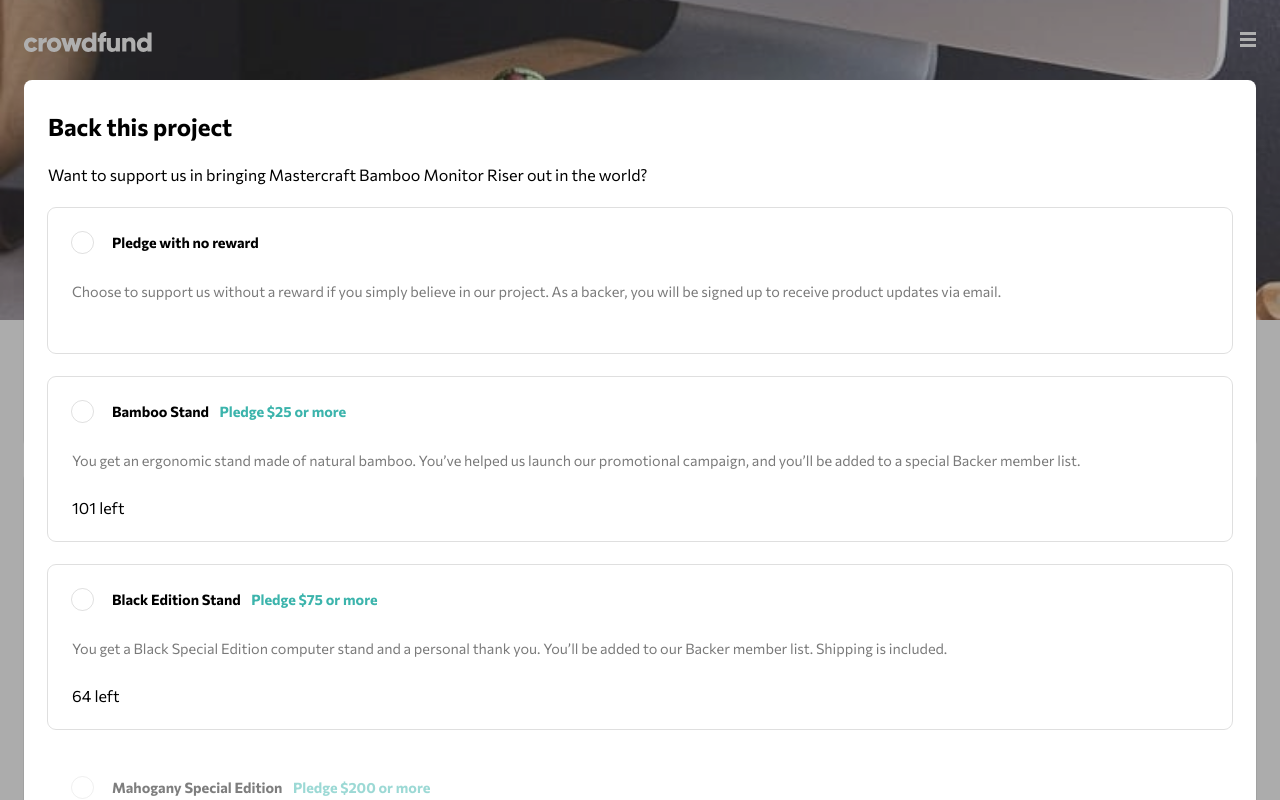
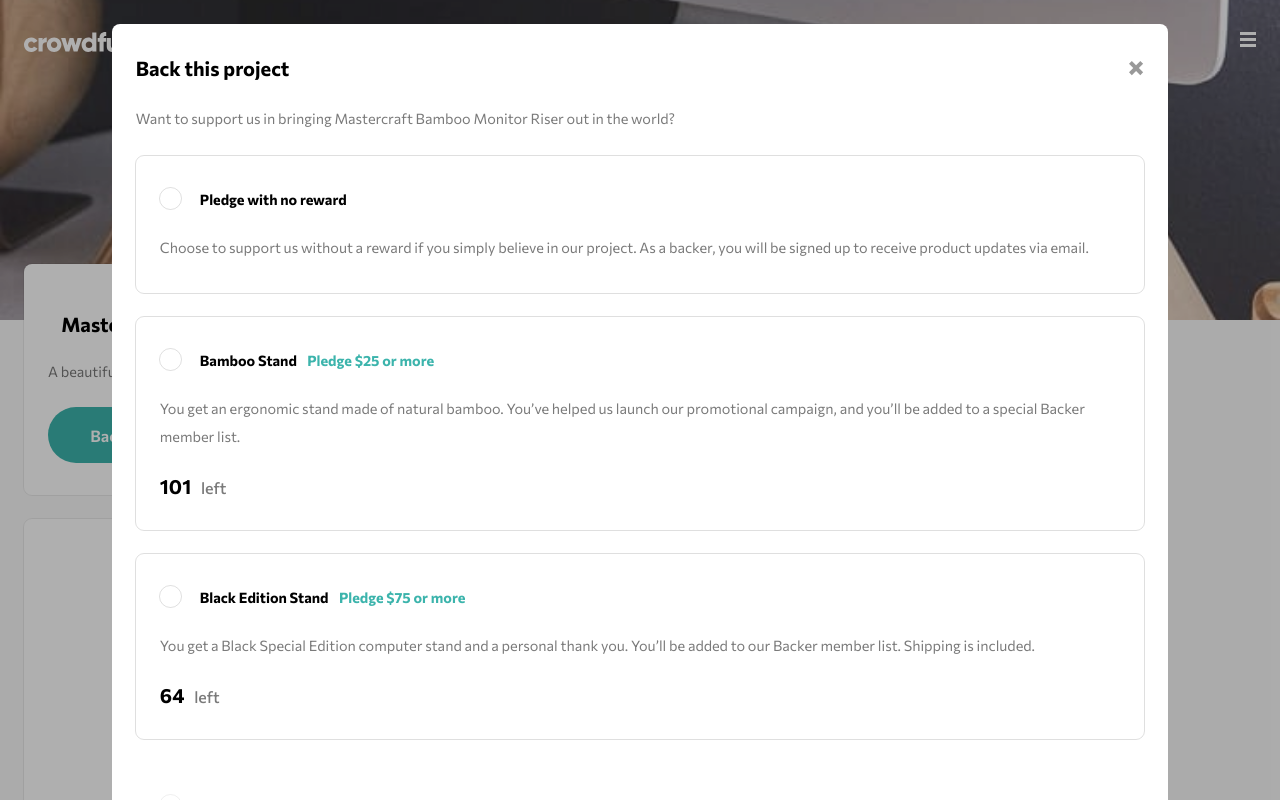
Before and after one commit to sahand-masoleh/fem-24-crowdfunding-product-page, a Svelte app: page / in a window 1280 px wide. Both pictures are taken after a click on the button "Back this project". Shown: the top 800 px of the page. Built offline with nearby package versions, Linux system fonts and the light colour scheme.

Commit message:
finished mobile view

```diff
--- a/src/App.svelte
+++ b/src/App.svelte
@@ -10,11 +10,11 @@
 	function openModal(event) {
 		checked = event.detail?.value;
 		isModalOpen = true;
-		// document.querySelector("body").style.overflow = "hidden";
+		document.querySelector("body").style.overflow = "hidden";
 	}
 	function closeModal() {
 		isModalOpen = false;
-		// document.querySelector("body").style.overflow = "auto";
+		document.querySelector("body").style.overflow = "auto";
 	}
 </script>
 
--- a/src/lib/Pledge.svelte
+++ b/src/lib/Pledge.svelte
@@ -2,6 +2,7 @@
 	// @ts-nocheck
 	import "../styles/Pledge.scss";
 	import checklcon from "../assets/images/icon-check.svg";
+	import closeIcon from "../assets/images/icon-close-modal.svg";
 
 	import OptionContainer from "./Option-Container.svelte";
 
@@ -31,13 +32,21 @@
 	}
 </script>
 
-<div class="pledge__curtain" on:click={closeModal} />
+<div class="pledge__curtain">
 	{#if !hasSubmitted}
 		<div class="pledge">
-		<h2>Back this project</h2>
-		<p>
-			Want to support us in bringing Mastercraft Bamboo Monitor Riser out in the
-			world?
+			<h2 class="pledge__title">
+				Back this project
+				<img
+					src={closeIcon}
+					alt="close icon"
+					on:click={closeModal}
+					class="pledge__close"
+				/>
+			</h2>
+			<p class="pledge__text">
+				Want to support us in bringing Mastercraft Bamboo Monitor Riser out in
+				the world?
 			</p>
 			<OptionContainer {checked} on:pledge={handlePledge} />
 		</div>
@@ -53,3 +62,4 @@
 			<button on:click={closeModal} class="thankyou__button">Got it!</button>
 		</div>
 	{/if}
+</div>
--- a/src/styles/Main.scss
+++ b/src/styles/Main.scss
@@ -5,4 +5,5 @@
 	display: flex;
 	flex-direction: column;
 	gap: 1.5rem;
+	max-width: 50rem;
 }
--- a/src/styles/Pledge.scss
+++ b/src/styles/Pledge.scss
@@ -1,20 +1,36 @@
 @use "./utils" as *;
 
 .pledge {
-	position: absolute;
-	left: 0;
-	right: 0;
-	top: 0;
 	background-color: white;
 	z-index: 2;
 	margin: $gap-1-5;
-	margin-top: 5rem;
 	padding: $gap-2 $gap-1-5;
 	border-radius: $rds;
 
 	display: flex;
 	flex-direction: column;
 	gap: 1.5rem;
+
+	position: absolute;
+	justify-self: center;
+
+	&__title {
+		display: flex;
+		justify-content: space-between;
+		align-items: center;
+		width: 100%;
+		font-size: $fs-m;
+	}
+
+	&__close {
+		cursor: pointer;
+	}
+
+	&__text {
+		font-size: $fs-xs;
+		color: $c-n-dark-gray;
+		line-height: 3ch;
+	}
 
 	&__curtain {
 		position: fixed;
@@ -24,6 +40,8 @@
 		right: 0;
 		background-color: #00000050;
 		z-index: 1;
+		overflow: scroll;
+		display: grid;
 	}
 }
 
@@ -45,12 +63,11 @@
 	}
 
 	&__main {
-		padding: $gap-1-5;
+		padding: $gap-2 $gap-1-5;
 		display: grid;
 		grid-template-areas:
 			"radio title"
-			"text text"
-			"left left";
+			"text text";
 
 		grid-template-columns: 1rem 1fr;
 		align-items: center;
@@ -114,7 +131,18 @@
 	}
 
 	&__left {
-		grid-area: left;
+		grid-column: 1/3;
+
+		&-num {
+			font-size: $fs-m;
+			font-weight: $fw-7;
+			margin-right: 0.5ch;
+		}
+
+		&-text {
+			font-weight: $fw-5;
+			color: $c-n-dark-gray;
+		}
 	}
 
 	&__payment {
@@ -180,14 +208,11 @@
 }
 
 .thankyou {
+	place-self: center;
 	position: absolute;
-	left: 0;
-	right: 0;
-	top: 0;
 	background-color: white;
 	z-index: 2;
 	margin: $gap-1-5;
-	margin-top: 5rem;
 	padding: $gap-2 $gap-1-5;
 	border-radius: $rds;
 
```
Lines whose indentation alone changed are shown as unchanged.
